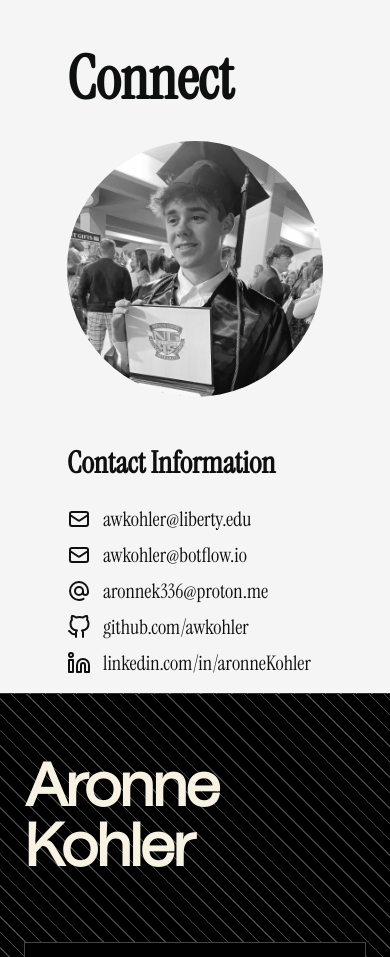
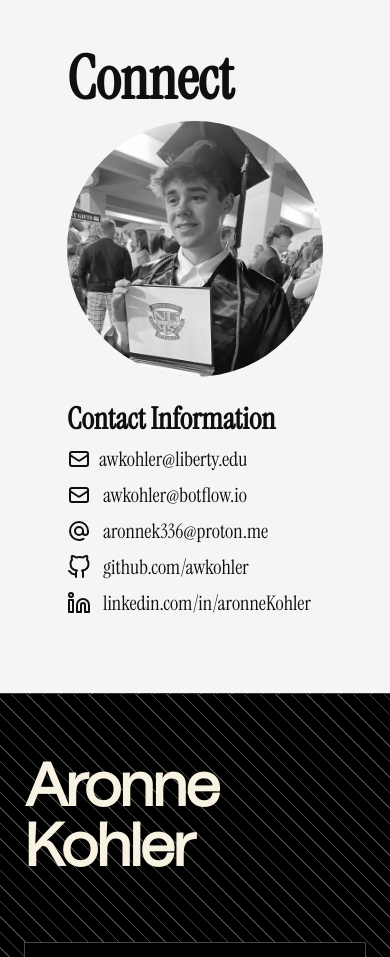
Before and after one commit to AWKohler/mywebsite, a Next.js app: page / in a window 390 px wide. Shown: the part 5960-6917 px from the top of the page. Built offline with nearby package versions, Linux system fonts and the light colour scheme.

Commit message:
better spacing

```diff
--- a/app/components/MobileHomePage.tsx
+++ b/app/components/MobileHomePage.tsx
@@ -455,9 +455,9 @@ export default function MobileHomePage() {
             viewport={{ once: true, amount: 0.3 }}
           >
             <div className="max-w-6xl mx-auto">
-              <h2 className="text-6xl md:text-8xl font-bold mb-8">Connect</h2>
+              <h2 className="text-6xl md:text-8xl font-bold mb-3">Connect</h2>
 
-              <div className="grid grid-cols-1 md:grid-cols-2 gap-12">
+              <div className="grid grid-cols-1 md:grid-cols-2 gap-x-12 gap-y-6">
                 <div className="flex items-center justify-center">
                   <div className="w-64 h-64 rounded-full overflow-hidden bg-gray-300 flex items-center justify-center">
                     <Image
@@ -471,9 +471,9 @@ export default function MobileHomePage() {
                 </div>
 
                 <div>
-                  <h3 className="text-3xl font-semibold mb-6">Contact Information</h3>
+                  <h3 className="text-3xl font-semibold mb-2">Contact Information</h3>
                   <ul className="space-y-2 text-xl">
-                    <li className="flex items-center gap-3">
+                    <li className="flex items-center gap-2">
                       <svg xmlns="http://www.w3.org/2000/svg" className="h-6 w-6" fill="none" viewBox="0 0 24 24" stroke="currentColor">
                         <path strokeLinecap="round" strokeLinejoin="round" strokeWidth={2} d="M3 8l7.89 5.26a2 2 0 002.22 0L21 8M5 19h14a2 2 0 002-2V7a2 2 0 00-2-2H5a2 2 0 00-2 2v10a2 2 0 002 2z" />
                       </svg>
@@ -507,7 +507,7 @@ export default function MobileHomePage() {
                     </li>
                   </ul>
 
-                  <motion.button
+                  {/* <motion.button
                     className="mt-8 px-6 py-3 bg-black text-white rounded-full flex items-center gap-2 hover:bg-gray-800 transition-colors"
                     whileHover={{ scale: 1.05 }}
                     whileTap={{ scale: 0.95 }}
@@ -518,7 +518,7 @@ export default function MobileHomePage() {
                       <polyline points="7 10 12 15 17 10"></polyline>
                       <line x1="12" y1="15" x2="12" y2="3"></line>
                     </svg>
-                  </motion.button>
+                  </motion.button> */}
                 </div>
               </div>
             </div>
```
